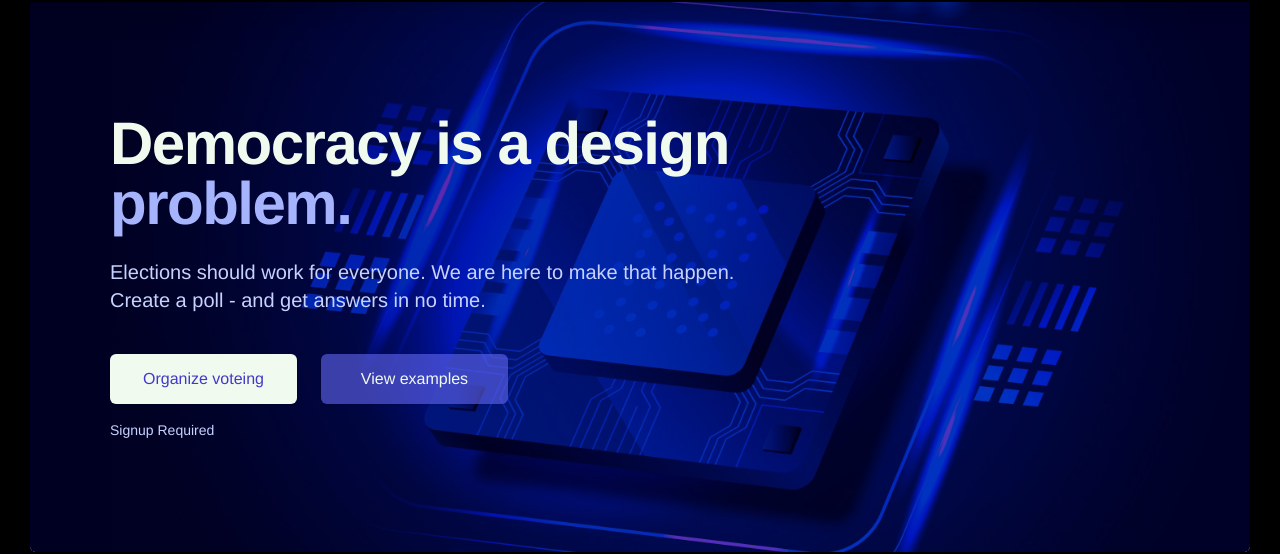
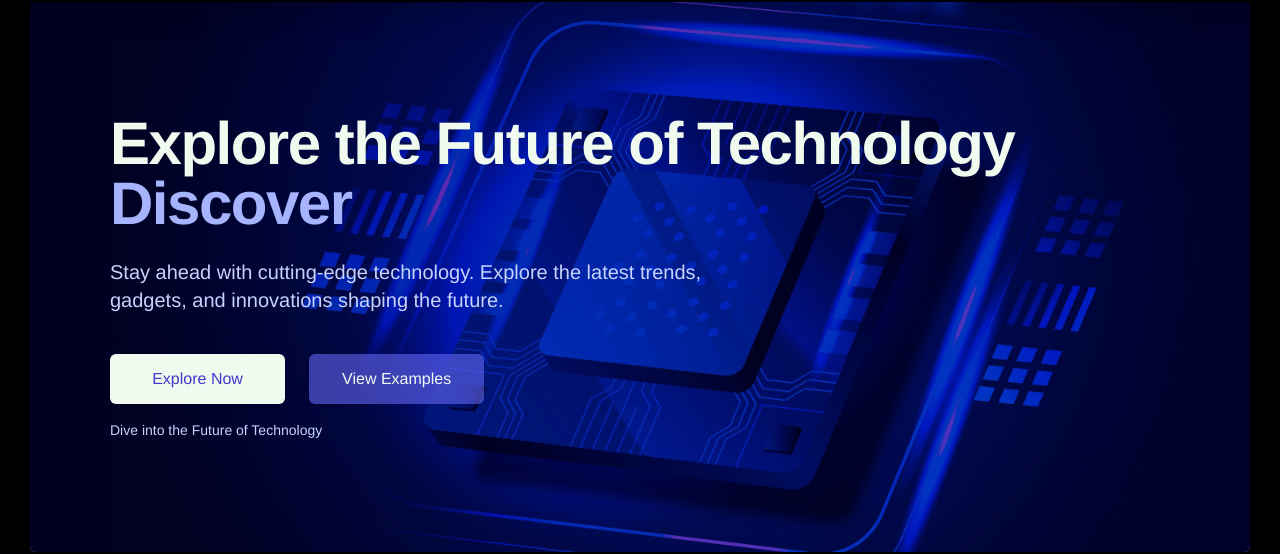
Before and after one commit to jsjunayet/Technology-and-Electronics-clientsite, a React (Vite) app: page / in a window 1280 px wide. Shown: the part 98-652 px from the top of the page. Built offline with nearby package versions, Linux system fonts and the light colour scheme; no server answers.

Commit message:
added update and tywrite add

```diff
--- a/package.json
+++ b/package.json
@@ -12,6 +12,7 @@
   "dependencies": {
     "@material-tailwind/react": "^2.1.4",
     "firebase": "^10.5.0",
+    "framer-motion": "^11.0.3",
     "localforage": "^1.10.0",
     "match-sorter": "^6.3.1",
     "react": "^18.2.0",
@@ -20,7 +21,8 @@
     "react-router-dom": "^6.16.0",
     "sort-by": "^1.2.0",
     "sweetalert2": "^11.7.32",
-    "swiper": "^10.3.1"
+    "swiper": "^10.3.1",
+    "typewriter-effect": "^2.21.0"
   },
   "devDependencies": {
     "@types/react": "^18.2.15",
--- a/src/Component/Hero.jsx
+++ b/src/Component/Hero.jsx
@@ -1,4 +1,3 @@
-
 import React from "react";
 import { Navigation, Autoplay, Pagination, A11y } from "swiper/modules";
 import { Swiper, SwiperSlide } from "swiper/react";
@@ -7,7 +6,8 @@ import "swiper/css/scrollbar";
 import "swiper/css/pagination";
 import "swiper/css/scrollbar";
 import { Link } from "react-router-dom";
-
+import TypewriterComponent from "typewriter-effect";
+import { motion } from "framer-motion";
 
 const Hero = () => {
   return (
@@ -38,32 +38,54 @@ const Hero = () => {
               <div className="absolute inset-0 bg-gradient-to-r from-purple-800 to-indigo-700 dark:from-gray-400 dark:to-gray-400 mix-blend-multiply"></div>
             </div>
             <div className="relative px-4 py-16 sm:px-6 sm:py-24 lg:pt-28  lg:px-8 lg:pb-28">
-              <h1 className="text-center sm:text-left text-5xl font-extrabold tracking-tight sm:text-5xl lg:text-6xl sm:ml-12">
-                <span className="block text-[#f1faee]">Democracy is a design</span>
-                <span className="block text-indigo-300">problem.</span>
-              </h1>
+              <motion.h1
+                initial={{ x: 100, opacity: 0 }}
+                whileInView={{ x: 0, opacity: 1 }}
+                viewport={{ once: true }}
+                transition={{
+                  delay: 0.2,
+                  x: { type: "spring", stiffness: 60 },
+                  opacity: { duration: 1 },
+                  ease: "easeIn",
+                  duration: 1,
+                }}
+                className="text-center sm:text-left text-5xl font-extrabold tracking-tight sm:text-5xl lg:text-6xl sm:ml-12"
+              >
+                <span className="block text-[#f1faee]">
+                  Explore the Future of Technology
+                  <span className="block text-indigo-300">
+                    <TypewriterComponent
+                      options={{
+                        strings: ["Innovation.", "Discover New Gadgets."],
+                        autoStart: true,
+                        loop: true,
+                      }}
+                    />
+                  </span>
+                </span>
+              </motion.h1>
               <p className="mt-6 max-w-sm mx-auto sm:ml-12 text-center sm:text-left text-lg sm:text-xl text-indigo-200 sm:max-w-2xl">
-                Elections should work for everyone. We are here to make that
-                happen. Create a poll - and get answers in no time.
+                Stay ahead with cutting-edge technology. Explore the latest
+                trends, gadgets, and innovations shaping the future.
               </p>
               <div className="mt-10 max-w-sm mx-auto sm:max-w-none sm:flex sm:justify-begin">
                 <div className="sm:ml-12 grid grid-cols-1 sm:grid-cols-2 gap-6">
                   <Link
-
+                    to="/explore"
                     className="flex items-center justify-center rounded-md border border-transparent bg-[#f1faee] px-4 py-3 text-base font-medium text-indigo-700 shadow-sm hover:bg-indigo-50 sm:px-8"
                   >
-                    Organize voteing
+                    Explore Now
                   </Link>
                   <Link
-
+                    to="/examples"
                     className="flex items-center justify-center rounded-md border border-transparent bg-indigo-500 bg-opacity-60 px-4 py-3 text-base font-medium text-[#f1faee] shadow-sm hover:bg-opacity-70 sm:px-8"
                   >
-                    View examples
+                    View Examples
                   </Link>
                 </div>
               </div>
               <div className="hidden sm:block ml-12 text-sm mt-4 text-indigo-200">
-                Signup Required
+                Dive into the Future of Technology
               </div>
             </div>
           </div>
```
Also changed, not shown: 1 other file (tests, documents, lock files or other folders).
